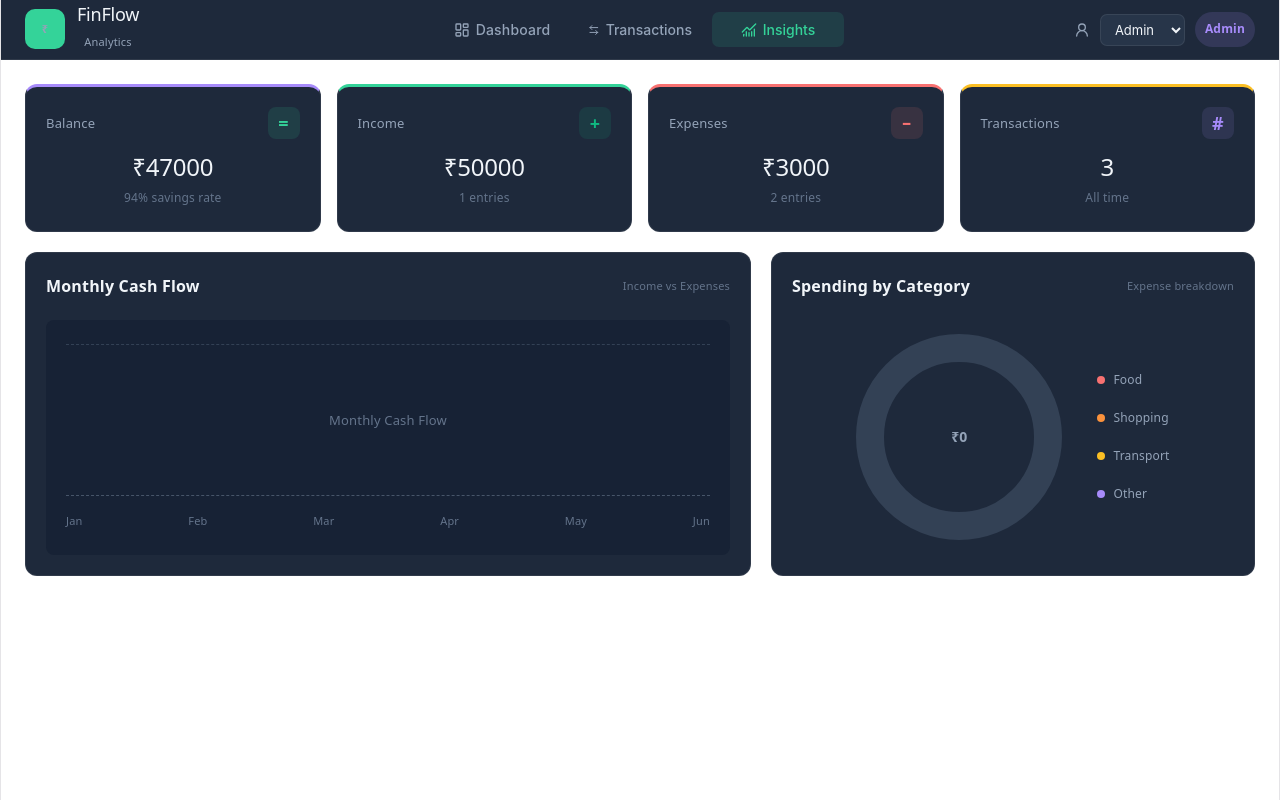
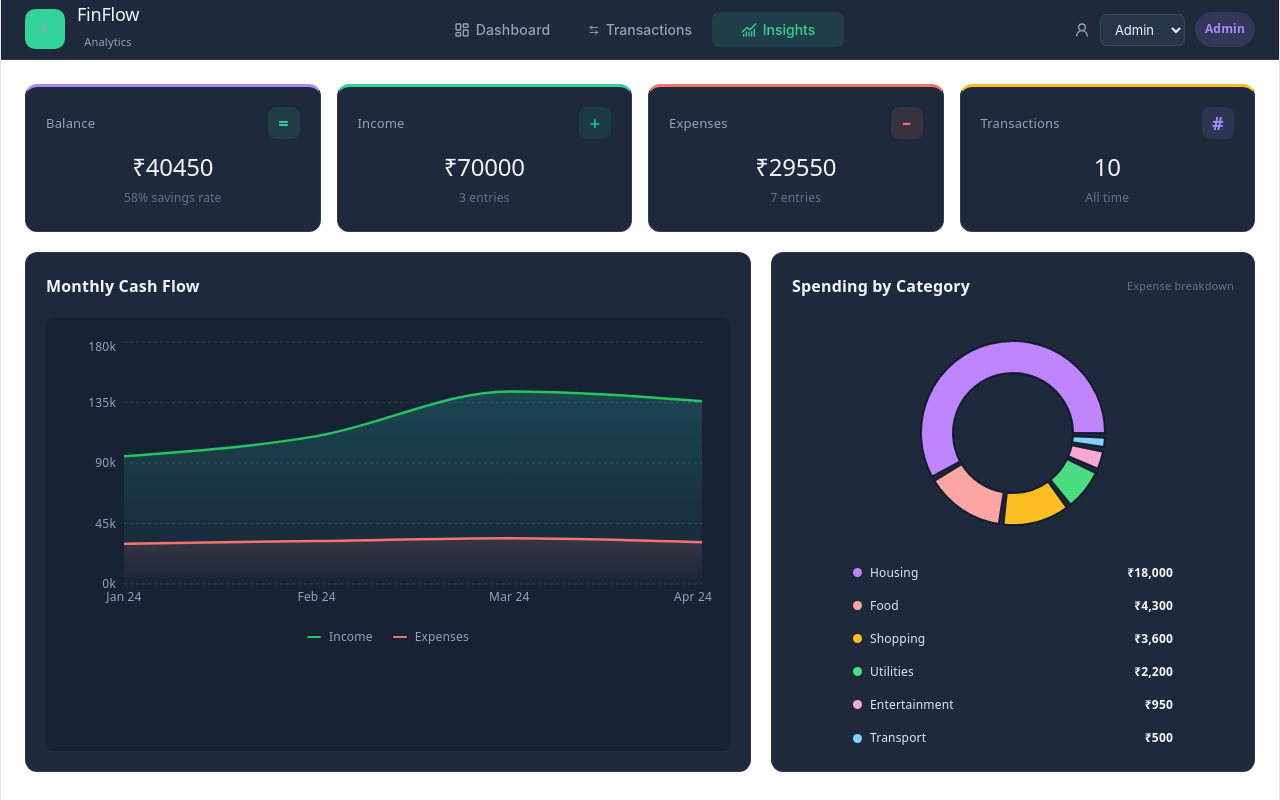
Before and after one commit to ShrutiM8/finflow-analytics, a React (Vite) app in the folder finflow-analytics/: page / in a window 1280 px wide. Built offline with nearby package versions, Linux system fonts and the light colour scheme.

Commit message:
Add monthly cash flow and spending by category chart

```diff
--- a/finflow-analytics/src/components/AppContext.jsx
+++ b/finflow-analytics/src/components/AppContext.jsx
@@ -13,17 +13,66 @@ export function AppProvider({ children }) {
 		},
 		{
 			id: 2,
+			description: 'Freelance project',
+			category: 'Income',
+			type: 'income',
+			amount: 12000,
+		},
+		{
+			id: 3,
 			description: 'Grocery shopping',
 			category: 'Food',
 			type: 'expense',
 			amount: 2500,
 		},
 		{
-			id: 3,
+			id: 4,
+			description: 'Rent payment',
+			category: 'Housing',
+			type: 'expense',
+			amount: 18000,
+		},
+		{
+			id: 5,
 			description: 'Bus ticket',
 			category: 'Transport',
 			type: 'expense',
 			amount: 500,
+		},
+		{
+			id: 6,
+			description: 'Dining out',
+			category: 'Food',
+			type: 'expense',
+			amount: 1800,
+		},
+		{
+			id: 7,
+			description: 'Movie tickets',
+			category: 'Entertainment',
+			type: 'expense',
+			amount: 950,
+		},
+		{
+			id: 8,
+			description: 'Bonus payout',
+			category: 'Income',
+			type: 'income',
+			amount: 8000,
+		},
+		{
+			id: 9,
+			description: 'Electricity bill',
+			category: 'Utilities',
+			type: 'expense',
+			amount: 2200,
+		},
+		{
+			id: 10,
+			description: 'Online shopping',
+			category: 'Shopping',
+			type: 'expense',
+			amount: 3600,
 		},
 	]
 
--- a/finflow-analytics/src/components/Dashboard.jsx
+++ b/finflow-analytics/src/components/Dashboard.jsx
@@ -1,4 +1,16 @@
 import React, { useContext } from "react";
+import {
+  Area,
+  AreaChart,
+  CartesianGrid,
+  Cell,
+  Pie,
+  PieChart,
+  ResponsiveContainer,
+  Tooltip,
+  XAxis,
+  YAxis,
+} from "recharts";
 import { AppContext } from "./AppContext";
 
 function Dashboard() {
@@ -10,6 +22,44 @@ function Dashboard() {
   const expenseTransactionCount = transactions.filter(
     (transaction) => transaction.type === "expense"
   ).length;
+
+  const monthlyCashFlowData = [
+    { month: "Jan 24", income: 95000, expenses: 30000 },
+    { month: "Feb 24", income: 110000, expenses: 32000 },
+    { month: "Mar 24", income: 143200, expenses: 34000 },
+    { month: "Apr 24", income: 136000, expenses: 31000 },
+  ];
+
+  const chartMaxValue = Math.max(
+    ...monthlyCashFlowData.flatMap((item) => [item.income, item.expenses])
+  );
+  const yAxisMax = Math.ceil((chartMaxValue * 1.2) / 10000) * 10000;
+  const yAxisTicks = [0, yAxisMax / 4, yAxisMax / 2, (yAxisMax * 3) / 4, yAxisMax];
+
+  const spendingByCategory = Object.values(
+    transactions.reduce((acc, transaction) => {
+      if (transaction.type !== "expense") return acc;
+
+      const category = transaction.category || "Other";
+      acc[category] = acc[category] || { name: category, value: 0 };
+      acc[category].value += transaction.amount;
+      return acc;
+    }, {})
+  ).sort((a, b) => b.value - a.value);
+
+  const categoryColors = {
+    Rent: "#e9a8ff",
+    Travel: "#5eead4",
+    Shopping: "#fbbf24",
+    "Food & Dining": "#f472b6",
+    Utilities: "#4ade80",
+    Healthcare: "#60a5fa",
+    Housing: "#c084fc",
+    Transport: "#7dd3fc",
+    Entertainment: "#f9a8d4",
+    Food: "#fca5a5",
+    Other: "#94a3b8",
+  };
 
   return (
     <div className="dashboard" id="dashboard">
@@ -65,21 +115,84 @@ function Dashboard() {
         <div className="dashboard-card">
           <div className="card-header">
             <h3>Monthly Cash Flow</h3>
-            <span>Income vs Expenses</span>
           </div>
 
           <div className="chart-placeholder">
-            <div className="chart-line-placeholder">
-              Monthly Cash Flow
-            </div>
+            <ResponsiveContainer width="100%" height={280}>
+              <AreaChart
+                data={monthlyCashFlowData}
+                margin={{ top: 8, right: 10, left: 0, bottom: 0 }}
+              >
+                <defs>
+                  <linearGradient id="incomeFill" x1="0" y1="0" x2="0" y2="1">
+                    <stop offset="5%" stopColor="#2dd4bf" stopOpacity={0.32} />
+                    <stop offset="95%" stopColor="#2dd4bf" stopOpacity={0.04} />
+                  </linearGradient>
+                  <linearGradient id="expenseFill" x1="0" y1="0" x2="0" y2="1">
+                    <stop offset="5%" stopColor="#f87171" stopOpacity={0.22} />
+                    <stop offset="95%" stopColor="#f87171" stopOpacity={0.02} />
+                  </linearGradient>
+                </defs>
+                <CartesianGrid strokeDasharray="3 3" vertical={false} stroke="#475569" opacity={0.5} />
+                <XAxis
+                  dataKey="month"
+                  tickLine={false}
+                  axisLine={false}
+                  tick={{ fill: "#94a3b8", fontSize: 12 }}
+                />
+                <YAxis
+                  tickLine={false}
+                  axisLine={false}
+                  domain={[0, yAxisMax]}
+                  ticks={yAxisTicks}
+                  tickFormatter={(value) => `${Math.round(value / 1000)}k`}
+                  tick={{ fill: "#94a3b8", fontSize: 12 }}
+                />
+                <Tooltip
+                  cursor={{ stroke: "#94a3b8", strokeDasharray: "4 4" }}
+                  formatter={(value, name) => [
+                    `Rs.${Number(value).toLocaleString()}`,
+                    name === "income" ? "Income" : "Expenses",
+                  ]}
+                  contentStyle={{
+                    background: "#0f172a",
+                    border: "1px solid rgba(148, 163, 184, 0.25)",
+                    borderRadius: "10px",
+                    color: "#f8fafc",
+                    fontSize: "12px",
+                  }}
+                  labelStyle={{ color: "#f8fafc", fontWeight: 700 }}
+                />
+                <Area
+                  type="monotone"
+                  dataKey="income"
+                  stroke="#22c55e"
+                  fill="url(#incomeFill)"
+                  strokeWidth={2.5}
+                  dot={{ r: 0 }}
+                  activeDot={{ r: 5, stroke: "#0f172a", strokeWidth: 2, fill: "#22c55e" }}
+                />
+                <Area
+                  type="monotone"
+                  dataKey="expenses"
+                  stroke="#f87171"
+                  fill="url(#expenseFill)"
+                  strokeWidth={2.5}
+                  dot={{ r: 0 }}
+                  activeDot={{ r: 5, stroke: "#0f172a", strokeWidth: 2, fill: "#f87171" }}
+                />
+              </AreaChart>
+            </ResponsiveContainer>
 
-            <div className="chart-months">
-              <span>Jan</span>
-              <span>Feb</span>
-              <span>Mar</span>
-              <span>Apr</span>
-              <span>May</span>
-              <span>Jun</span>
+            <div className="chart-legend">
+              <div className="chart-legend-item">
+                <span className="chart-legend-line income-line"></span>
+                <span>Income</span>
+              </div>
+              <div className="chart-legend-item">
+                <span className="chart-legend-line expense-line"></span>
+                <span>Expenses</span>
+              </div>
             </div>
           </div>
         </div>
@@ -91,30 +204,42 @@ function Dashboard() {
           </div>
 
           <div className="pie-placeholder">
-            <div className="pie-circle">
-              <span>₹0</span>
-            </div>
+            <ResponsiveContainer width="100%" height={230}>
+              <PieChart>
+                <Pie
+                  data={spendingByCategory}
+                  dataKey="value"
+                  nameKey="name"
+                  innerRadius={60}
+                  outerRadius={92}
+                  paddingAngle={3}
+                  stroke="rgba(15, 23, 42, 0.9)"
+                  strokeWidth={2}
+                >
+                  {spendingByCategory.map((entry) => (
+                    <Cell
+                      key={entry.name}
+                      fill={categoryColors[entry.name] || "#94a3b8"}
+                    />
+                  ))}
+                </Pie>
+                <Tooltip formatter={(value) => `₹${value}`} />
+              </PieChart>
+            </ResponsiveContainer>
 
             <div className="pie-legend">
-              <div>
-                <span className="legend-dot food"></span>
-                Food
-              </div>
-
-              <div>
-                <span className="legend-dot shopping"></span>
-                Shopping
-              </div>
-
-              <div>
-                <span className="legend-dot transport"></span>
-                Transport
-              </div>
-
-              <div>
-                <span className="legend-dot other"></span>
-                Other
-              </div>
+              {spendingByCategory.map((entry) => (
+                <div key={entry.name}>
+                  <span className="legend-label">
+                    <span
+                      className="legend-dot"
+                      style={{ backgroundColor: categoryColors[entry.name] || "#94a3b8" }}
+                    ></span>
+                    {entry.name}
+                  </span>
+                  <strong>₹{entry.value.toLocaleString()}</strong>
+                </div>
+              ))}
             </div>
           </div>
         </div>
--- a/finflow-analytics/src/components/component.scss
+++ b/finflow-analytics/src/components/component.scss
@@ -265,9 +265,11 @@
 }
 
 .dashboard-card {
+  display: flex;
+  flex-direction: column;
   min-width: 0;
   box-sizing: border-box;
-  min-height: 320px;
+  min-height: 420px;
   padding: 20px;
 
   background: #1e293b;
@@ -280,7 +282,7 @@
   align-items: flex-start;
   justify-content: space-between;
 
-  margin-bottom: 20px;
+  margin-bottom: 18px;
 }
 
 .card-header h3 {
@@ -301,18 +303,86 @@
 ========================= */
 
 .chart-placeholder {
+  position: relative;
   box-sizing: border-box;
   min-width: 0;
-  height: 235px;
+  height: 300px;
+  flex: 1;
 
   display: flex;
   flex-direction: column;
-  justify-content: flex-end;
+  justify-content: flex-start;
+  gap: 8px;
 
-  padding: 20px;
+  padding: 16px 18px 12px;
 
   border-radius: 8px;
   background: #172235;
+}
+
+.chart-tooltip {
+  position: absolute;
+  transform: translate(-50%, -110%);
+  min-width: 160px;
+  padding: 10px 12px;
+  border-radius: 10px;
+  border: 1px solid rgba(148, 163, 184, 0.3);
+  background: rgba(15, 23, 42, 0.95);
+  box-shadow: 0 8px 20px rgba(15, 23, 42, 0.35);
+  color: #f8fafc;
+  font-size: 12px;
+  pointer-events: none;
+  z-index: 3;
+}
+
+.chart-tooltip-date {
+  margin-bottom: 4px;
+  color: #f8fafc;
+  font-weight: 700;
+}
+
+.chart-tooltip-row {
+  font-size: 12px;
+  line-height: 1.5;
+}
+
+.income-row {
+  color: #34d399;
+}
+
+.expense-row {
+  color: #f87171;
+}
+
+.chart-legend {
+  display: flex;
+  justify-content: center;
+  align-items: center;
+  gap: 20px;
+  margin-top: 2px;
+  color: #94a3b8;
+  font-size: 12px;
+}
+
+.chart-legend-item {
+  display: inline-flex;
+  align-items: center;
+  gap: 8px;
+}
+
+.chart-legend-line {
+  display: inline-block;
+  width: 14px;
+  height: 2px;
+  border-radius: 999px;
+}
+
+.income-line {
+  background: #22c55e;
+}
+
+.expense-line {
+  background: #f87171;
 }
 
 .chart-line-placeholder {
@@ -345,50 +415,51 @@
 ========================= */
 
 .pie-placeholder {
-  min-height: 235px;
+  min-height: 300px;
   min-width: 0;
 
   display: flex;
+  flex-direction: column;
   align-items: center;
   justify-content: center;
-  gap: 35px;
-}
-
-.pie-circle {
-  width: 150px;
-  height: 150px;
-
-  display: flex;
-  align-items: center;
-  justify-content: center;
-
-  border-radius: 50%;
-  border: 28px solid #334155;
-
-  color: #94a3b8;
-  font-size: 14px;
-  font-weight: 600;
+  gap: 12px;
 }
 
 .pie-legend {
+  width: 100%;
+  max-width: 320px;
   display: flex;
   flex-direction: column;
-  gap: 12px;
-
-  color: #94a3b8;
+  gap: 7px;
+  color: #e2e8f0;
   font-size: 12px;
 }
 
 .pie-legend div {
-  display: flex;
+  display: grid;
+  grid-template-columns: minmax(0, 1fr) auto;
+  align-items: center;
+  gap: 12px;
+}
+
+.legend-label {
+  display: inline-flex;
   align-items: center;
   gap: 8px;
+  min-width: 0;
+}
+
+.pie-legend strong {
+  font-size: 12px;
+  color: #f8fafc;
+  font-weight: 600;
 }
 
 .legend-dot {
-  width: 8px;
-  height: 8px;
+  width: 9px;
+  height: 9px;
   border-radius: 50%;
+  flex-shrink: 0;
 }
 
 .legend-dot.food {
```
